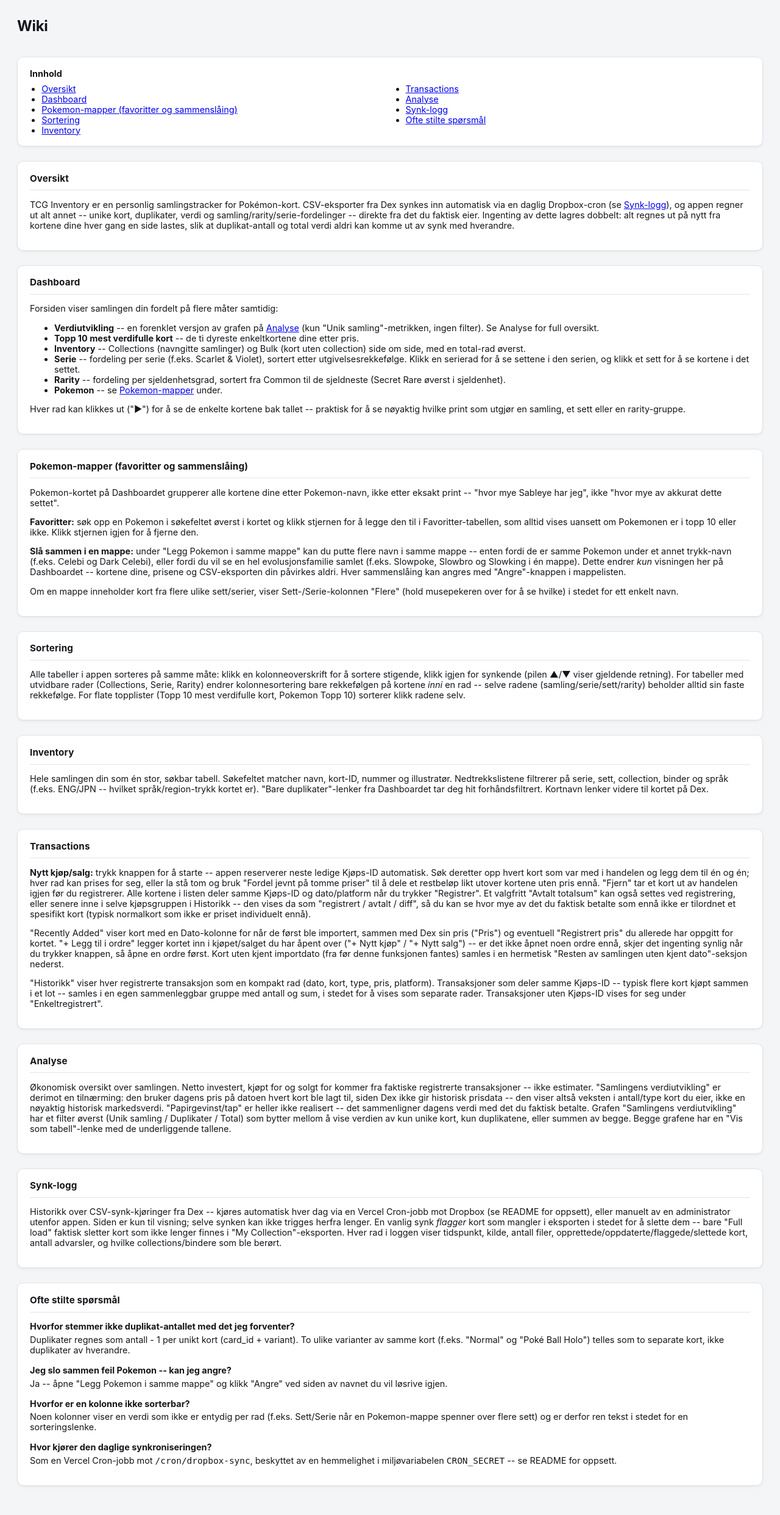
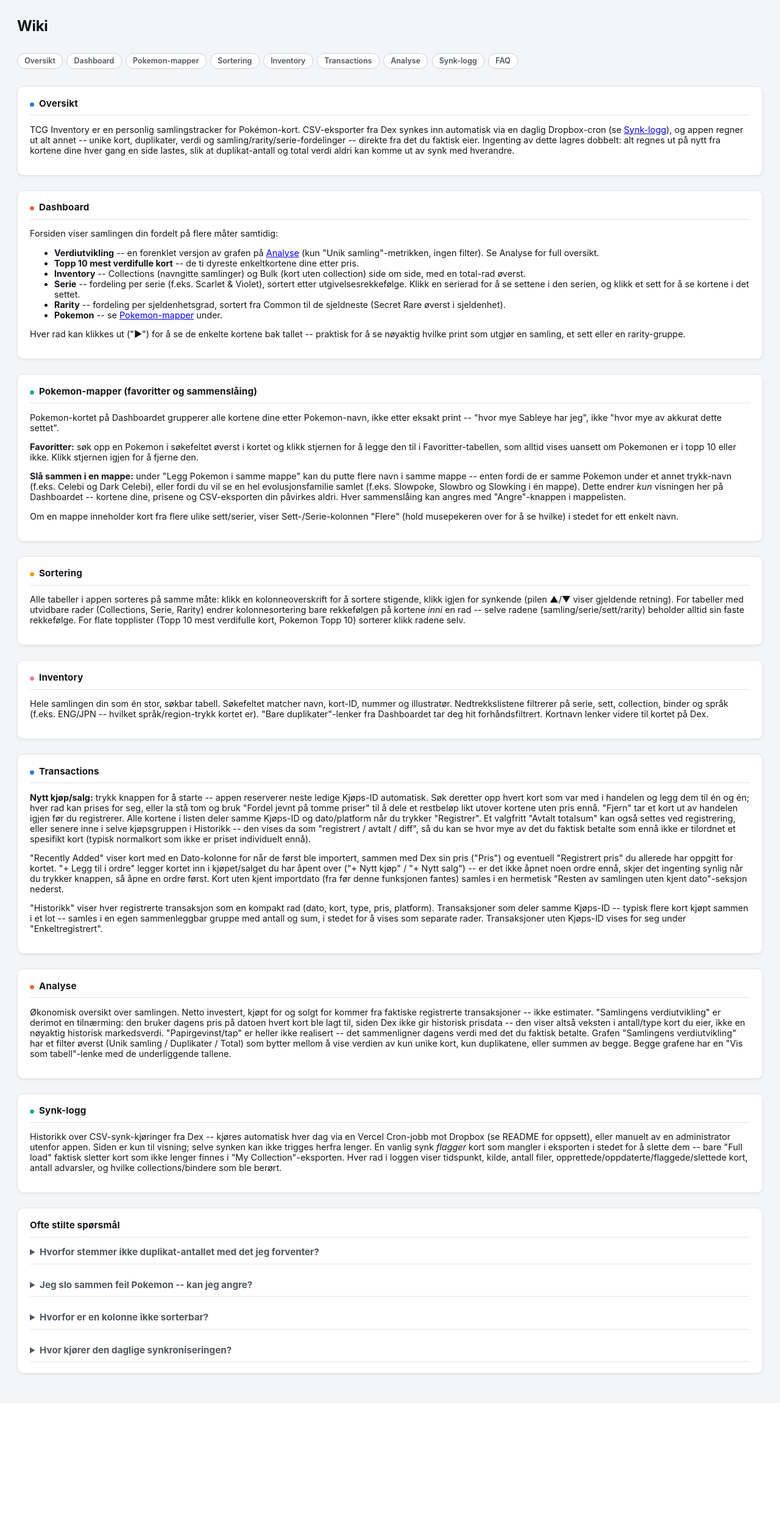
Before and after one commit to erjoha11/PokemonCollector, a FastAPI app: page /wiki in a window 1280 px wide. Shown: the part 67-2551 px from the top of the page at 61% size. After the commit the page ends 2324 px from the top, so only its background shows below. Run offline with FastAPI, Linux system fonts and the light colour scheme.

Commit message:
Give the in-app Wiki a visual lift, reusing existing design patterns
Ran the ux agent for a read-only design review first. The Wiki page read
as an afterthought next to the rest of the app's richer visual language
(KPI cards, badges, collapsible sections) -- a boxed 2-column plain <ul>
ToC and a static <dl> FAQ with no visual hierarchy across 8 identical gray
boxes.

- ToC becomes a .viz-filter/.viz-filter-pill row (the same pill-nav
  Analyse already uses), sitting boxless directly under <h1> like every
  other page's header module.
- Each topic section gets a small colored accent dot before its <h2>,
  reusing the KPI cards' accent-dot motif purely for scannability (colors
  here are arbitrary, unlike the KPI hues' fixed category meaning).
- FAQ's always-expanded <dl> becomes 4 <details class="collapsible">
  blocks, the same idiom already used for Historikk's purchase groups.

No new visual language invented -- everything reuses .viz-filter,
.viz-filter-pill, and .collapsible verbatim, plus ~10 lines of new CSS for
the accent dots. Verified with the full test suite (175 passed) and a
manual `python app.py` + curl smoke test. See HANDOFF.md for what was
deliberately left out and what wasn't visually eyeballed (no browser in
this environment).

Co-Authored-By: Claude Sonnet 5 <noreply@anthropic.com>

```diff
--- a/apps/tcg_inventory/static/style.css
+++ b/apps/tcg_inventory/static/style.css
@@ -527,6 +527,25 @@ input:focus, select:focus, textarea:focus {
   box-shadow: var(--shadow);
 }
 
+/* Wiki: a small colored marker per topic section, echoing the KPI cards'
+   accent-dot motif (h2::before, style.css above) purely as a scannability
+   aid across a stack of otherwise-identical boxes -- these colors carry no
+   fixed category meaning the way the KPI hues do. */
+.wiki-section h2::before {
+  content: "";
+  display: inline-block;
+  width: 7px;
+  height: 7px;
+  margin-right: 0.5rem;
+  border-radius: 50%;
+  background: var(--wiki-accent, var(--accent));
+}
+.wiki-accent-1 { --wiki-accent: #2a78d6; }
+.wiki-accent-2 { --wiki-accent: #eb6834; }
+.wiki-accent-3 { --wiki-accent: #1baf7a; }
+.wiki-accent-4 { --wiki-accent: #eda100; }
+.wiki-accent-5 { --wiki-accent: #e87ba4; }
+
 .muted { color: var(--muted); }
 
 button, input[type=submit] {
--- a/apps/tcg_inventory/templates/wiki.html
+++ b/apps/tcg_inventory/templates/wiki.html
@@ -3,22 +3,19 @@
 {% block content %}
 <h1>Wiki</h1>
 
-<div class="result-box" style="margin-bottom: 1.5rem;">
-  <p style="margin: 0 0 0.5rem;"><strong>Innhold</strong></p>
-  <ul style="margin: 0; padding-left: 1.2rem; columns: 2; column-gap: 2rem;">
-    <li><a href="#oversikt">Oversikt</a></li>
-    <li><a href="#dashboard">Dashboard</a></li>
-    <li><a href="#pokemon-mapper">Pokemon-mapper (favoritter og sammenslåing)</a></li>
-    <li><a href="#sortering">Sortering</a></li>
-    <li><a href="#inventory">Inventory</a></li>
-    <li><a href="#transactions">Transactions</a></li>
-    <li><a href="#analyse">Analyse</a></li>
-    <li><a href="#import">Synk-logg</a></li>
-    <li><a href="#faq">Ofte stilte spørsmål</a></li>
-  </ul>
+<div class="viz-filter" style="margin-bottom: 1.75rem;">
+  <a href="#oversikt" class="viz-filter-pill">Oversikt</a>
+  <a href="#dashboard" class="viz-filter-pill">Dashboard</a>
+  <a href="#pokemon-mapper" class="viz-filter-pill">Pokemon-mapper</a>
+  <a href="#sortering" class="viz-filter-pill">Sortering</a>
+  <a href="#inventory" class="viz-filter-pill">Inventory</a>
+  <a href="#transactions" class="viz-filter-pill">Transactions</a>
+  <a href="#analyse" class="viz-filter-pill">Analyse</a>
+  <a href="#import" class="viz-filter-pill">Synk-logg</a>
+  <a href="#faq" class="viz-filter-pill">FAQ</a>
 </div>
 
-<div class="result-box" style="margin-bottom: 1.5rem;">
+<div class="result-box wiki-section wiki-accent-1" style="margin-bottom: 1.5rem;">
   <h2 id="oversikt">Oversikt</h2>
   <p>
     TCG Inventory er en personlig samlingstracker for Pokémon-kort. CSV-eksporter fra Dex
@@ -31,7 +28,7 @@
   </p>
 </div>
 
-<div class="result-box" style="margin-bottom: 1.5rem;">
+<div class="result-box wiki-section wiki-accent-2" style="margin-bottom: 1.5rem;">
   <h2 id="dashboard">Dashboard</h2>
   <p>Forsiden viser samlingen din fordelt på flere måter samtidig:</p>
   <ul>
@@ -55,7 +52,7 @@
   </p>
 </div>
 
-<div class="result-box" style="margin-bottom: 1.5rem;">
+<div class="result-box wiki-section wiki-accent-3" style="margin-bottom: 1.5rem;">
   <h2 id="pokemon-mapper">Pokemon-mapper (favoritter og sammenslåing)</h2>
   <p>
     Pokemon-kortet på Dashboardet grupperer alle kortene dine etter Pokemon-navn, ikke etter
@@ -74,7 +71,7 @@
     "Flere" (hold musepekeren over for å se hvilke) i stedet for ett enkelt navn.</p>
 </div>
 
-<div class="result-box" style="margin-bottom: 1.5rem;">
+<div class="result-box wiki-section wiki-accent-4" style="margin-bottom: 1.5rem;">
   <h2 id="sortering">Sortering</h2>
   <p>
     Alle tabeller i appen sorteres på samme måte: klikk en kolonneoverskrift for å sortere
@@ -86,7 +83,7 @@
   </p>
 </div>
 
-<div class="result-box" style="margin-bottom: 1.5rem;">
+<div class="result-box wiki-section wiki-accent-5" style="margin-bottom: 1.5rem;">
   <h2 id="inventory">Inventory</h2>
   <p>
     Hele samlingen din som én stor, søkbar tabell. Søkefeltet matcher navn, kort-ID, nummer og
@@ -96,7 +93,7 @@
   </p>
 </div>
 
-<div class="result-box" style="margin-bottom: 1.5rem;">
+<div class="result-box wiki-section wiki-accent-1" style="margin-bottom: 1.5rem;">
   <h2 id="transactions">Transactions</h2>
   <p>
     <strong>Nytt kjøp/salg:</strong> trykk knappen for å starte -- appen reserverer neste ledige
@@ -126,7 +123,7 @@
   </p>
 </div>
 
-<div class="result-box" style="margin-bottom: 1.5rem;">
+<div class="result-box wiki-section wiki-accent-2" style="margin-bottom: 1.5rem;">
   <h2 id="analyse">Analyse</h2>
   <p>
     Økonomisk oversikt over samlingen. Netto investert, kjøpt for og solgt for kommer fra
@@ -141,7 +138,7 @@
   </p>
 </div>
 
-<div class="result-box" style="margin-bottom: 1.5rem;">
+<div class="result-box wiki-section wiki-accent-3" style="margin-bottom: 1.5rem;">
   <h2 id="import">Synk-logg</h2>
   <p>
     Historikk over CSV-synk-kjøringer fra Dex -- kjøres automatisk hver dag via en Vercel
@@ -156,25 +153,28 @@
 
 <div class="result-box">
   <h2 id="faq">Ofte stilte spørsmål</h2>
-  <dl>
-    <dt><strong>Hvorfor stemmer ikke duplikat-antallet med det jeg forventer?</strong></dt>
-    <dd style="margin: 0.3rem 0 1rem;">Duplikater regnes som antall - 1 per unikt kort
+  <details class="collapsible" style="margin-top: 0; margin-bottom: 0.75rem;">
+    <summary>Hvorfor stemmer ikke duplikat-antallet med det jeg forventer?</summary>
+    <p style="margin: 0.3rem 0 0;">Duplikater regnes som antall - 1 per unikt kort
       (card_id + variant). To ulike varianter av samme kort (f.eks. "Normal" og "Poké Ball
-      Holo") telles som to separate kort, ikke duplikater av hverandre.</dd>
-
-    <dt><strong>Jeg slo sammen feil Pokemon -- kan jeg angre?</strong></dt>
-    <dd style="margin: 0.3rem 0 1rem;">Ja -- åpne "Legg Pokemon i samme mappe" og klikk
-      "Angre" ved siden av navnet du vil løsrive igjen.</dd>
-
-    <dt><strong>Hvorfor er en kolonne ikke sorterbar?</strong></dt>
-    <dd style="margin: 0.3rem 0 1rem;">Noen kolonner viser en verdi som ikke er entydig per
+      Holo") telles som to separate kort, ikke duplikater av hverandre.</p>
+  </details>
+  <details class="collapsible" style="margin-bottom: 0.75rem;">
+    <summary>Jeg slo sammen feil Pokemon -- kan jeg angre?</summary>
+    <p style="margin: 0.3rem 0 0;">Ja -- åpne "Legg Pokemon i samme mappe" og klikk
+      "Angre" ved siden av navnet du vil løsrive igjen.</p>
+  </details>
+  <details class="collapsible" style="margin-bottom: 0.75rem;">
+    <summary>Hvorfor er en kolonne ikke sorterbar?</summary>
+    <p style="margin: 0.3rem 0 0;">Noen kolonner viser en verdi som ikke er entydig per
       rad (f.eks. Sett/Serie når en Pokemon-mappe spenner over flere sett) og er derfor ren
-      tekst i stedet for en sorteringslenke.</dd>
-
-    <dt><strong>Hvor kjører den daglige synkroniseringen?</strong></dt>
-    <dd style="margin: 0.3rem 0;">Som en Vercel Cron-jobb mot <code>/cron/dropbox-sync</code>,
+      tekst i stedet for en sorteringslenke.</p>
+  </details>
+  <details class="collapsible">
+    <summary>Hvor kjører den daglige synkroniseringen?</summary>
+    <p style="margin: 0.3rem 0 0;">Som en Vercel Cron-jobb mot <code>/cron/dropbox-sync</code>,
       beskyttet av en hemmelighet i miljøvariabelen <code>CRON_SECRET</code> -- se README for
-      oppsett.</dd>
-  </dl>
+      oppsett.</p>
+  </details>
 </div>
 {% endblock %}
```
Also changed, not shown: apps/tcg_inventory/HANDOFF.md (+45 -0 lines).
